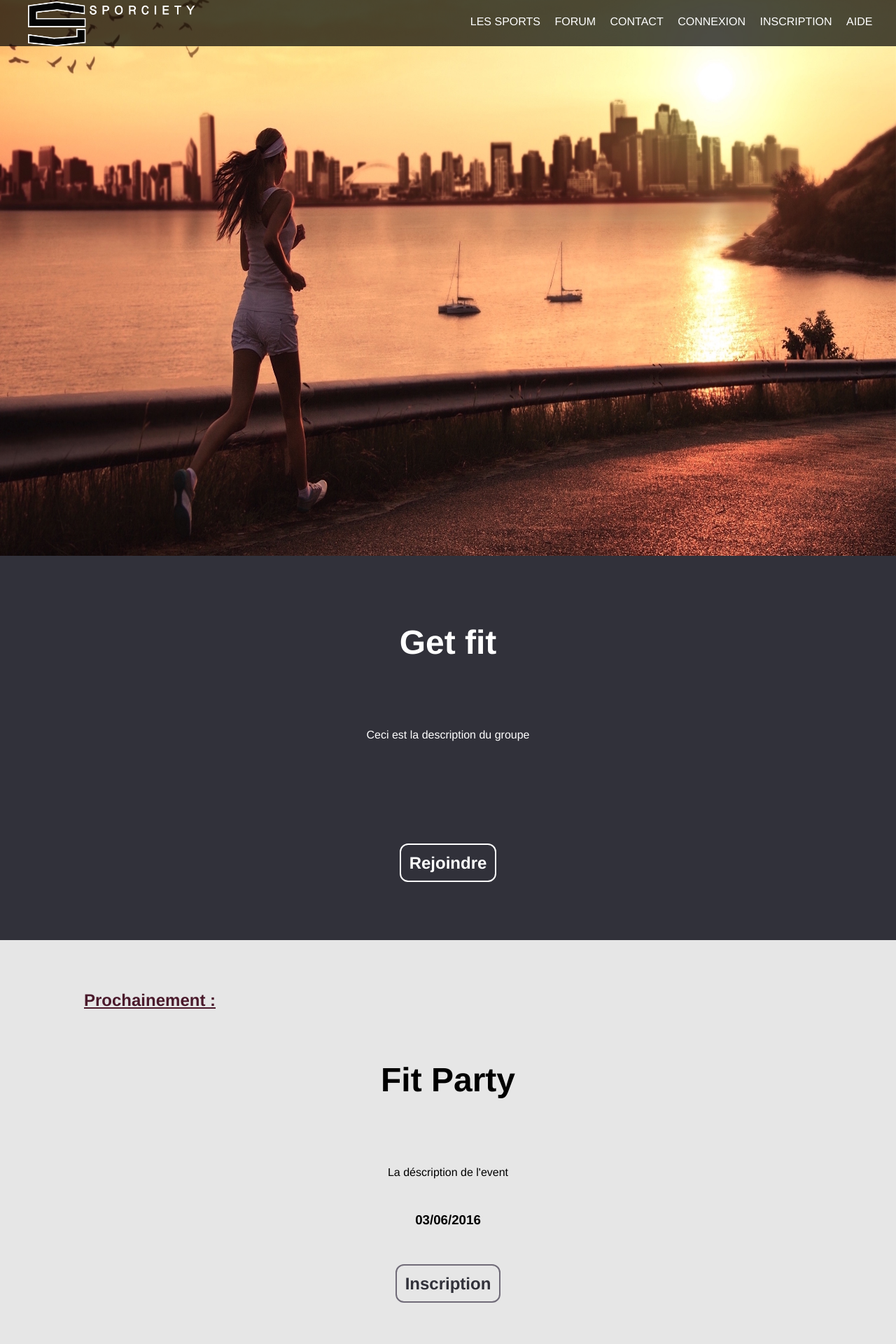
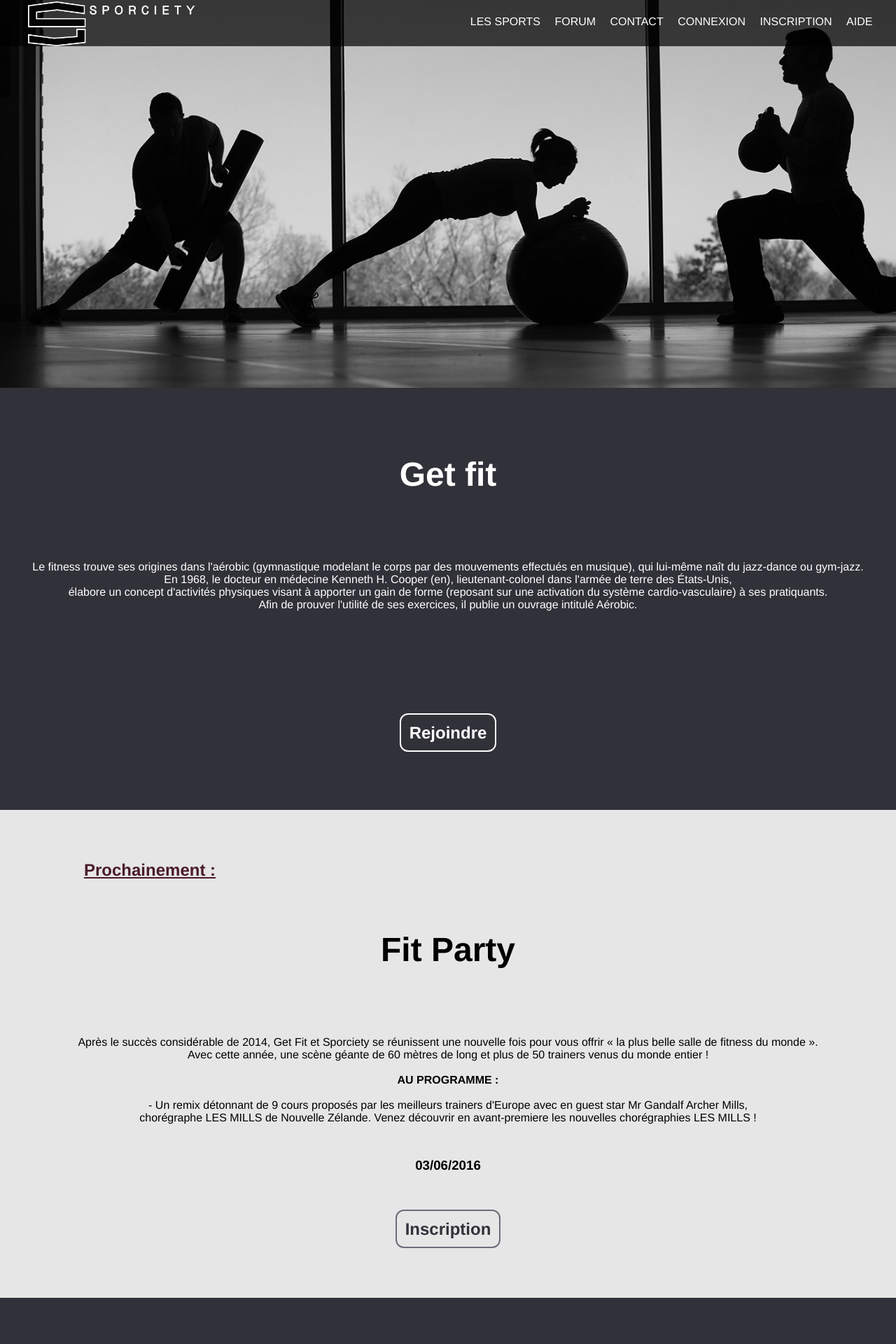
Before and after one commit to Jiawdft/G6B, a PHP site: page /Groupe.php in a window 1280 px wide; the page is wider, and only the part inside the window is pictured. Shown: the top 1920 px of that part at 70% size. Run offline with PHP 8.4, Linux system fonts and the light colour scheme.

Commit message:
finission vue groupe
ajout image d'exemple groupe get fit

```diff
--- a/Site/Groupe/Groupe.css
+++ b/Site/Groupe/Groupe.css
@@ -79,7 +79,7 @@ header
 
 .slider img {
 	 width: 20%;
-	 height: 100vh;
+	 height: 70vh;
 }
 
 #descriptiongroupe
@@ -183,6 +183,15 @@ header
 	background-color: #31313a;
 }
 
+#localisation h1
+{
+	color: white;
+	text-decoration: underline;
+	position: relative;
+	left: 1em;
+	top: 4em;
+}
+
 .googlemaps {
 	height: 30em;
 	position: relative;
@@ -197,7 +206,7 @@ header
 	color: white;
 	position: relative;
 	top: 10em;
-	left: 10em;
+	left: 12em;
 }
 
 #social {
--- a/Site/Groupe/Groupe.php
+++ b/Site/Groupe/Groupe.php
@@ -32,11 +32,11 @@
 
     	<div class="slider">
 			<figure>
-	    		<img src="../Images/Wallpaper/Slider.jpg">
-	    		<img src="../Images/Wallpaper/Slider2.jpg">
-	    		<img src="../Images/Wallpaper/Slider.jpg">
-	    		<img src="../Images/Wallpaper/Slider2.jpg">
-	    		<img src="../Images/Wallpaper/Slider.jpg">
+	    		<img src="../Images/Wallpaper/get_fit.jpg">
+	    		<img src="../Images/Wallpaper/get_fit1.jpg">
+	    		<img src="../Images/Wallpaper/get_fit.jpg">
+	    		<img src="../Images/Wallpaper/get_fit1.jpg">
+	    		<img src="../Images/Wallpaper/get_fit.jpg">
 	  		</figure>
   		</div>
 
@@ -45,7 +45,7 @@
   				<h1><?php echo $nomGroupe; ?></h1>
 
 
-  				<p>Ceci est la description du groupe</p>
+  				<p>Le fitness trouve ses origines dans l'aérobic (gymnastique modelant le corps par des mouvements effectués en musique), qui lui-même naît du jazz-dance ou gym-jazz. <br> En 1968, le docteur en médecine Kenneth H. Cooper (en), lieutenant-colonel dans l'armée de terre des États-Unis,<br> élabore un concept d'activités physiques visant à apporter un gain de forme (reposant sur une activation du système cardio-vasculaire) à ses pratiquants. <br> Afin de prouver l'utilité de ses exercices, il publie un ouvrage intitulé Aérobic.</p>
           <a id="bouton_rejoindre" href="../Groupe/Rejoindre.php">Rejoindre</a>
   			</div>
 
@@ -57,7 +57,10 @@
   			<div id="event">
           <h2>Prochainement :</h2>
           <h1>Fit Party</h1>
-          <p>La déscription de l'event</p>
+          <p>Après le succès considérable de 2014, Get Fit et Sporciety se réunissent une nouvelle fois pour vous offrir « la plus belle salle de fitness du monde ». <br> Avec cette année, une scène géante de 60 mètres de long et plus de 50 trainers venus du monde entier !
+              <br> <br/> <strong>AU PROGRAMME :</strong> <br> <br/> - Un remix détonnant de 9 cours proposés par les meilleurs trainers d'Europe avec en guest star Mr Gandalf Archer Mills, <br> chorégraphe LES MILLS de Nouvelle Zélande. Venez découvrir en avant-premiere les nouvelles chorégraphies LES MILLS !
+
+          </p>
           <h3>03/06/2016</h3>
           <a id="bouton_inscription_event" href="../Groupe/Inscription_event.php">Inscription</a>
   			</div>
@@ -65,6 +68,10 @@
   		</section>
 
       <section id="localisation">
+        <div>
+          <h1>Point de rendez-vous de Fit Party : </h1>
+        </div>
+
         <div>
           <p id="adresse">Club de paris <br> 1 rue de Paris <br>75001 Paris</p>
         </div>
```
Also changed, not shown: Site/Images/Wallpaper/get_fit.jpg (added), Site/Images/Wallpaper/get_fit1.jpg (added).
